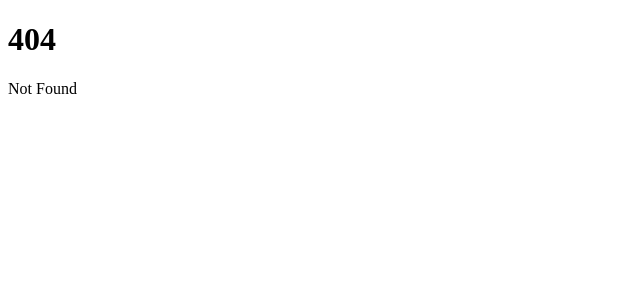
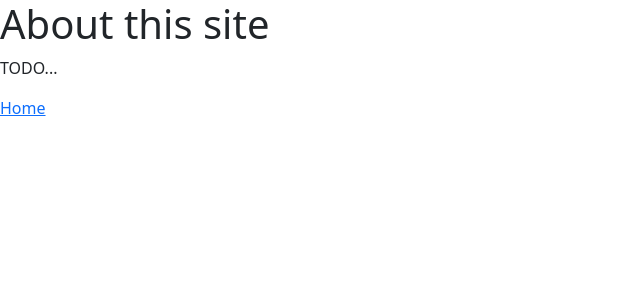
Before and after one commit to wutipong/mangaweb3, a SvelteKit app in the folder mangaweb3-frontend/: page /browse in a window 1280 px wide. Before the commit this address had no page. Shown: the top 300 px of the page, without its empty margins (0-640 px from the left). Built offline with nearby package versions, Linux system fonts and the light colour scheme.

Commit message:
project skeleton.

```diff
--- /dev/null
+++ b/mangaweb3-frontend/src/routes/+layout.svelte
@@ -0,0 +1,5 @@
+<script lang="ts">
+    import 'bootstrap/dist/css/bootstrap.min.css';
+</script>
+
+<slot />
--- /dev/null
+++ b/mangaweb3-frontend/src/routes/browse/+page.svelte
@@ -0,0 +1,3 @@
+<h1>About this site</h1>
+<p>TODO...</p>
+<a href="/">Home</a>
--- /dev/null
+++ b/mangaweb3-frontend/src/routes/tags/+page.svelte
@@ -0,0 +1,3 @@
+<h1>About this site</h1>
+<p>TODO...</p>
+<a href="/">Home</a>
--- /dev/null
+++ b/mangaweb3-frontend/src/routes/view/[slug]/+page.svelte
@@ -0,0 +1,6 @@
+<script>
+	/** @type {import('./$types').PageData} */
+	export let data;
+</script>
+
+<h1>{data.path}</h1>
--- /dev/null
+++ b/mangaweb3-frontend/src/routes/view/[slug]/+page.ts
@@ -0,0 +1,5 @@
+import type { LoadEvent } from '@sveltejs/kit';
+
+export function load({ params }: LoadEvent) {
+    return {path: params.slug}
+}
```
Also changed, not shown: mangaweb3-frontend/package.json (+7 -1 lines), 1 other file (tests, documents, lock files or other folders).
